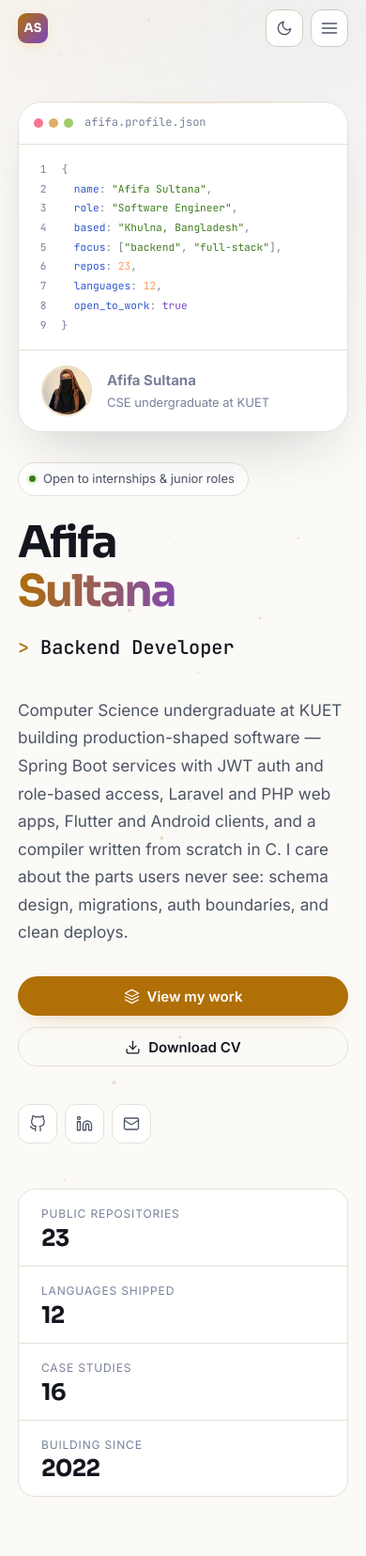
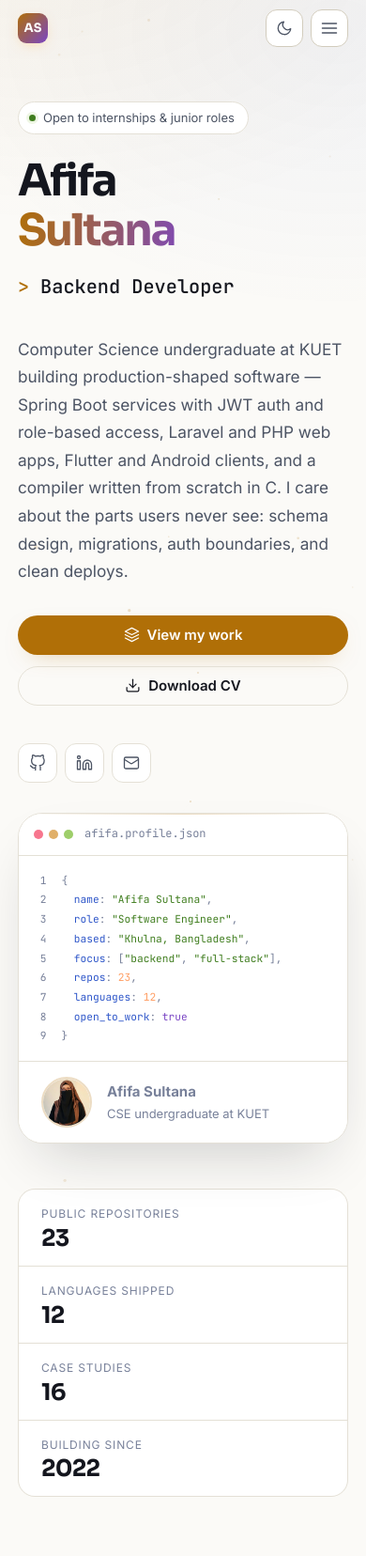
Before and after one commit to Afifa637/Portfolio, a PHP site: page / in a window 390 px wide. Shown: the top 1656 px of the page at 94% size. Run offline with PHP 8.4, Linux system fonts and the light colour scheme; data that the repository does not hold is empty; some libraries are stand-ins or nearby versions.

Commit message:
Lead with the name, not the code panel, on narrow screens
Below 1024px the hero code panel was hoisted above the copy, so the first
thing a phone visitor saw was a JSON block instead of a name and a role.

Co-Authored-By: Claude Opus 5 <noreply@anthropic.com>

```diff
--- a/assets/css/app.css
+++ b/assets/css/app.css
@@ -2180,7 +2180,13 @@ body.is-locked { overflow: hidden; }
     }
 
     .hero { min-height: auto; }
-    .hero-panel { order: -1; }
+
+    /*
+     * The copy leads on narrow screens. Hoisting the code panel above it meant
+     * the first thing a visitor saw was a JSON block rather than a name and a
+     * role — the opposite of what the hero is for.
+     */
+    .hero-copy { order: -1; }
     .about-aside { position: static; }
     .scroll-cue { display: none; }
     .project.is-featured { grid-column: span 1; }
```
